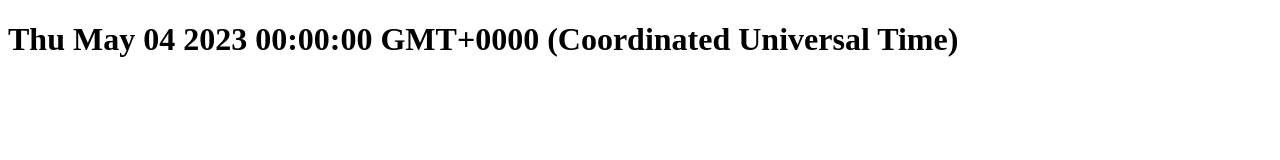
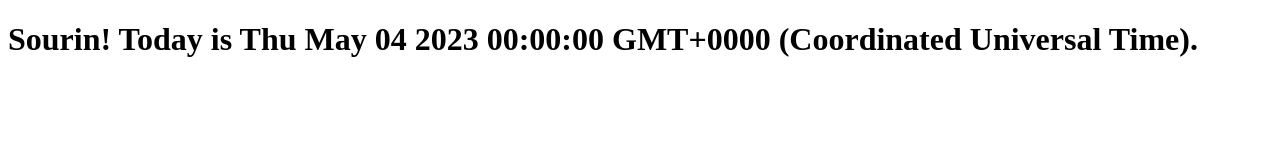
Before and after one commit to sourinsarkar/learn-json, a plain HTML site: page index.html in a window 1280 px wide. Drawn offline with Linux system fonts and the light colour scheme.

Commit message:
Implemented Parsing of DATE using Reviver Parameter.

```diff
--- a/index.html
+++ b/index.html
@@ -27,11 +27,26 @@
             //Parsing DATE
             // Write DATE as string and convert it back to DATE OBJECT later.
 
+            // const txt = '{"name":"Sourin", "age":21, "city":"Ramgarh", "date":"2023-05-04"}';
+            // const obj = JSON.parse(txt);
+            // obj.date = new Date(obj.date);
+
+            // document.getElementById("someText").innerHTML = obj.date;
+
+            // ---------------------
+
+            // The JSON data present above and parsing it using REVIVER paramter
             const txt = '{"name":"Sourin", "age":21, "city":"Ramgarh", "date":"2023-05-04"}';
-            const obj = JSON.parse(txt);
-            obj.date = new Date(obj.date);
+            const obj = JSON.parse(txt, function(key, value) {
+                if(key === "date") {
+                    return new Date(value);
+                } else {
+                    return value;
+                }
+            });
 
-            document.getElementById("someText").innerHTML = obj.date;
+            document.getElementById("someText").innerHTML = obj.name + "! Today is " + obj.date + '.';
+
         </script>
     </body>
 </html>
```
